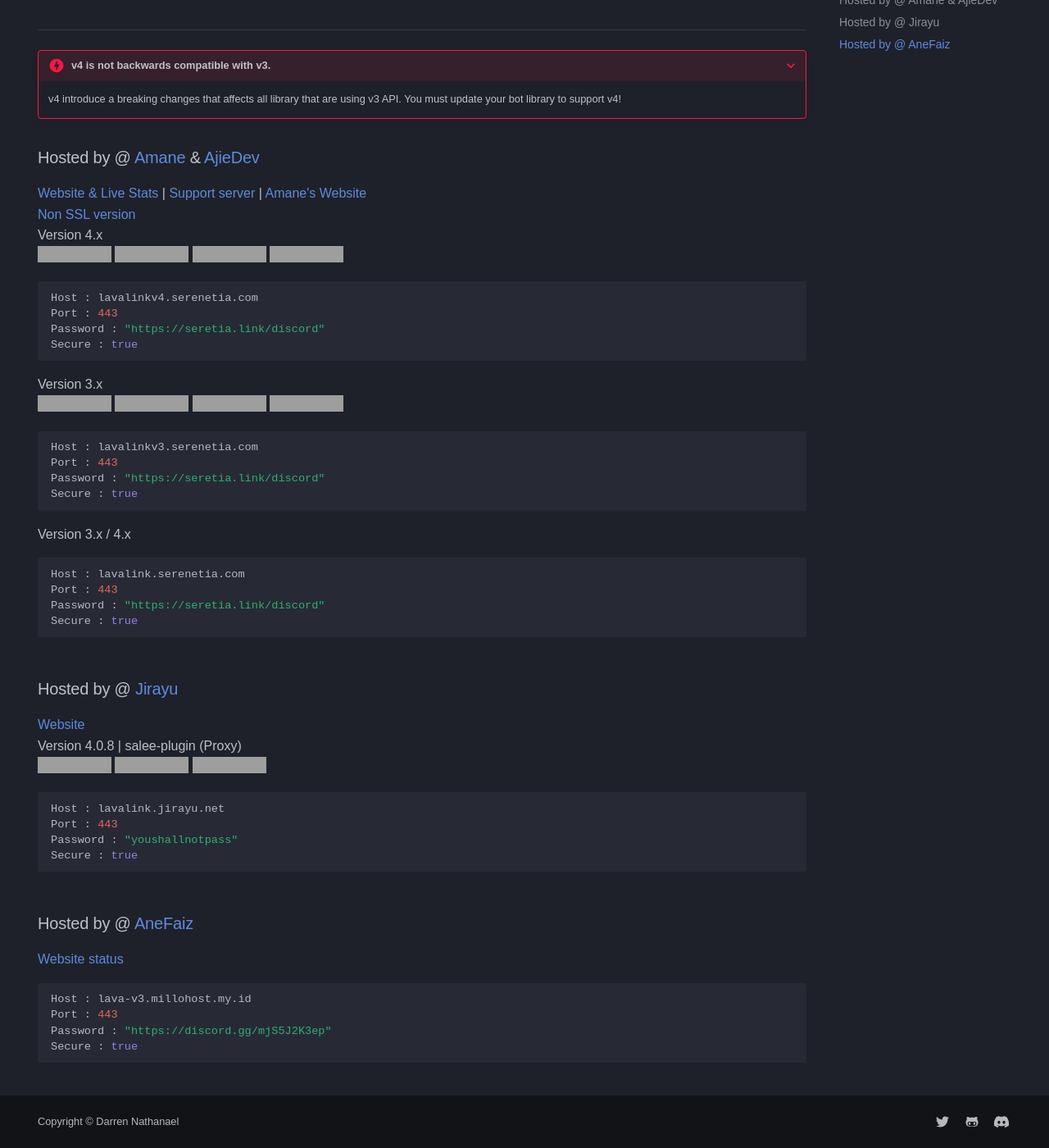
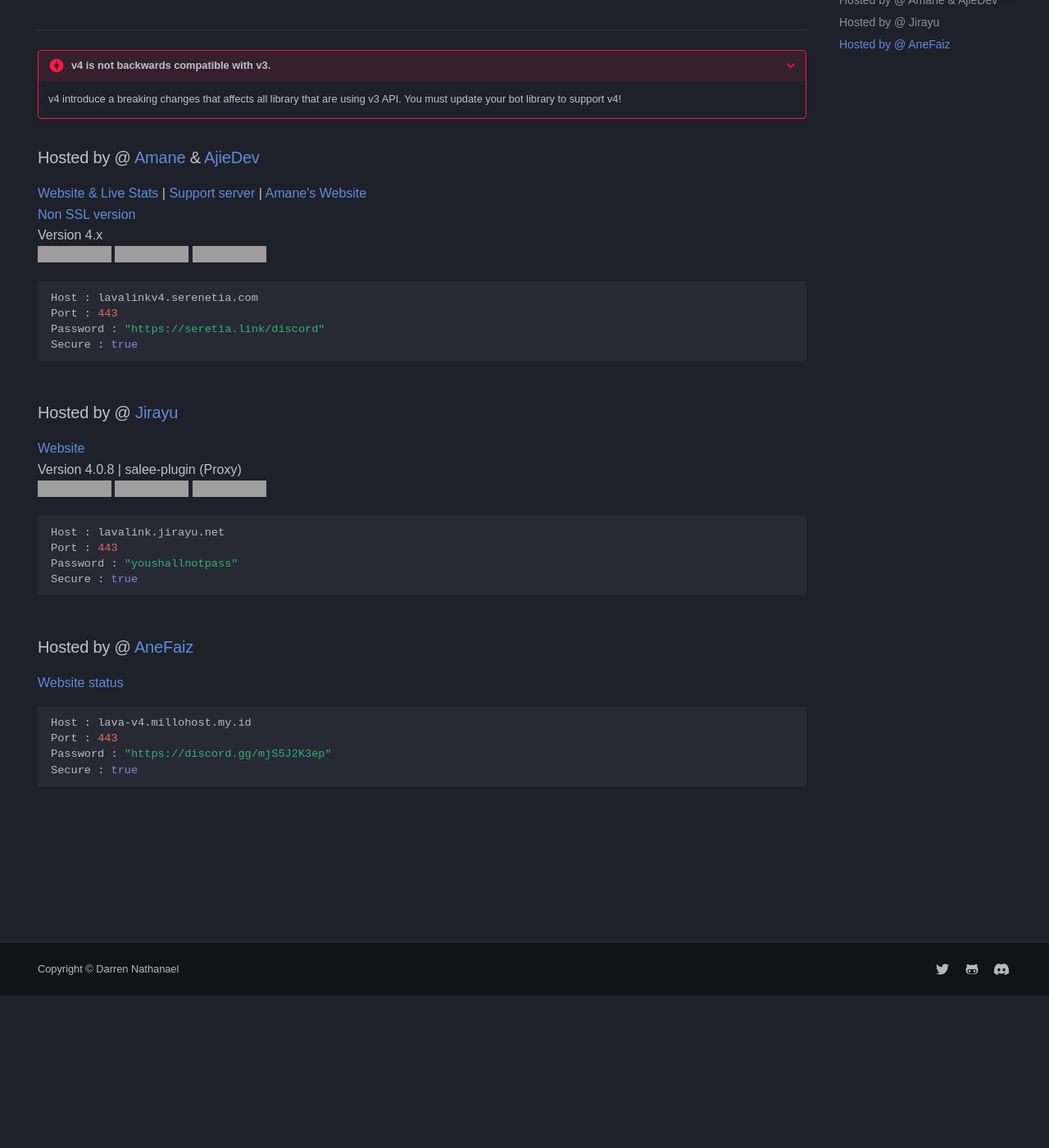
Before and after one commit to DarrenOfficial/lavalink-list, an MkDocs documentation site: the page built from docs/SSL/Lavalink-SSL.md, in a window 1280 px wide and 1400 px high, scrolled down 186 px. Shown: the whole window at 82% size. Built offline with MkDocs 1.6.1 and Material for MkDocs 9.7.7, drawn with Linux system fonts in a browser that asks for light colours; some web fonts are replaced; comment, search, counter and statistics services are not loaded; a style sheet for code colours, icons or effects is not loaded; grey boxes are pictures that could not be loaded.

Commit message:
Ganti IP host mas (#802)
* Ganti IP host

* delete v3

* delete v3

---------

Co-authored-by: AjieDev <ajiedev@serenetia.com>

````diff
--- a/docs/SSL/Lavalink-SSL.md
+++ b/docs/SSL/Lavalink-SSL.md
@@ -27,24 +27,9 @@ hide:
 [Website & Live Stats](https://free.lavalink.rf.gd/) | [Support server](https://seretia.link/discord) | [Amane's Website](https://lavalink-info.serenetia.com/)<br />
 [Non SSL version](https://lavalink.darrennathanael.com/NoSSL/Lavalink-NonSSL/#hosted-by-amane-ajiedev) <br />
 Version 4.x <br />
-![stat](https://ajieblogs.eu.org/lavalink/v4/badge/Status) ![up](https://ajieblogs.eu.org/lavalink/v4/badge/Uptime) ![playersv4](https://ajieblogs.eu.org/lavalink/v4/badge/Players) ![bwv4](https://ajieblogs.eu.org/lavalink/v4/badge/Bandwidth)
+![stat](https://ajieblogs.eu.org/lavalink/v4/badge/Status) ![up](https://ajieblogs.eu.org/lavalink/v4/badge/Uptime) ![playersv4](https://ajieblogs.eu.org/lavalink/v4/badge/Players)
 ```bash
 Host : lavalinkv4.serenetia.com
-Port : 443
-Password : "https://seretia.link/discord"
-Secure : true
-```
-Version 3.x <br />
-![stat](https://ajieblogs.eu.org/lavalink/v3/badge/Status) ![up](https://ajieblogs.eu.org/lavalink/v3/badge/Uptime) ![playersv4](https://ajieblogs.eu.org/lavalink/v3/badge/Players) ![bwv4](https://ajieblogs.eu.org/lavalink/v3/badge/Bandwidth)
-```bash
-Host : lavalinkv3.serenetia.com
-Port : 443
-Password : "https://seretia.link/discord"
-Secure : true
-```
-Version 3.x / 4.x <br />
-```bash
-Host : lavalink.serenetia.com
 Port : 443
 Password : "https://seretia.link/discord"
 Secure : true
@@ -64,7 +49,7 @@ Secure : true
 ### Hosted by @ [AneFaiz](https://discord.gg/mjS5J2K3ep)
 [Website](https://millodj.my.id) [status](https://lavalink.millohost.my.id)
 ```bash
-Host : lava-v3.millohost.my.id
+Host : lava-v4.millohost.my.id
 Port : 443
 Password : "https://discord.gg/mjS5J2K3ep"
 Secure : true
````
Also changed, not shown: docs/NoSSL/Lavalink-NonSSL.md (+1 -16 lines).
